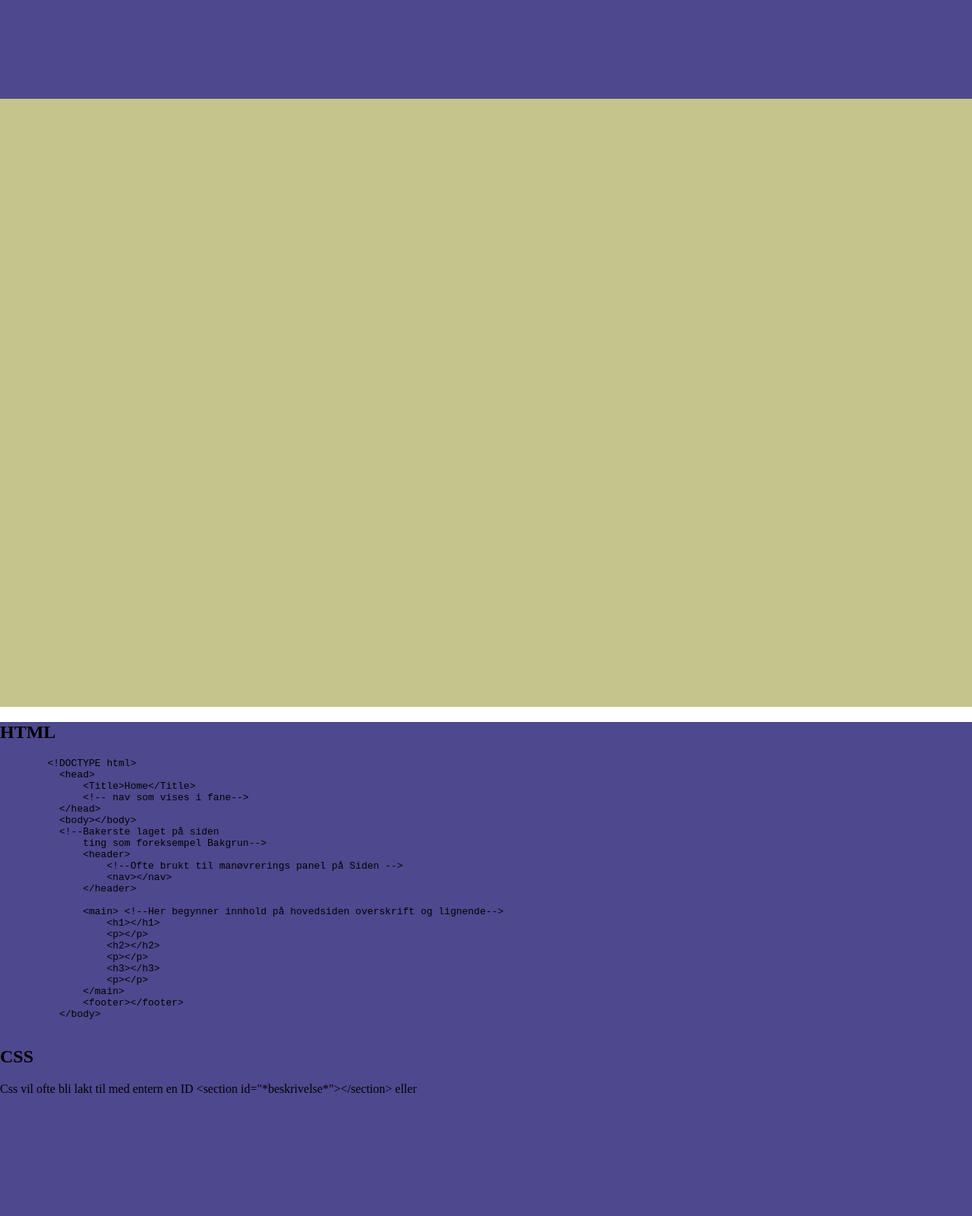
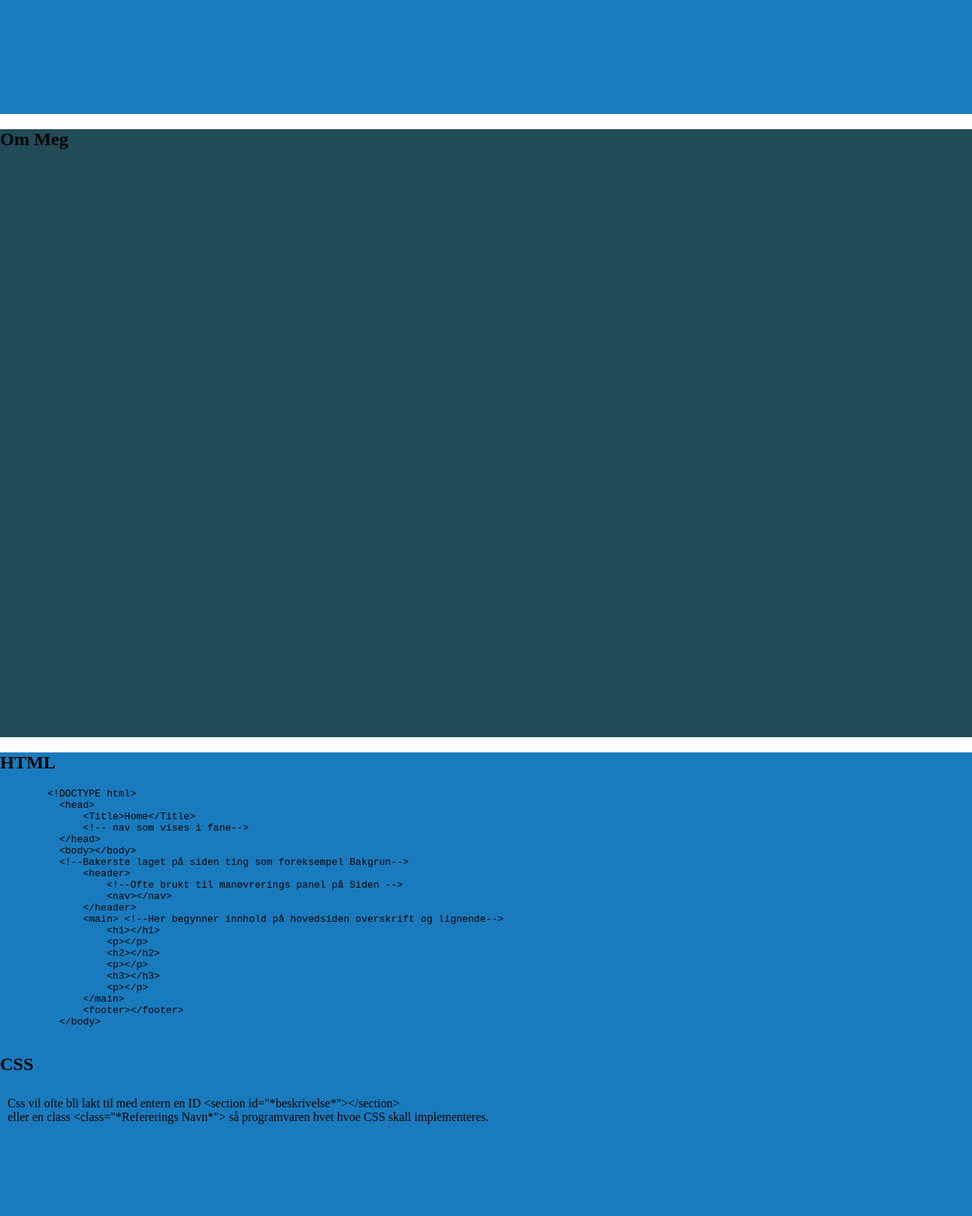
Before and after one commit to Enforsix/HTML-and-CSS-Dag-3, a website: page index.html in a window 1280 px wide. Shown: the part 740-2340 px from the top of the page at 76% size. Drawn offline with Linux system fonts and the light colour scheme.

Commit message:
color eddit

```diff
--- a/index.html
+++ b/index.html
@@ -20,10 +20,12 @@
     <main>
       <section id="HomeSection">
         <!--Hjem-->
+        <h1>Begynelsen</h1>
       </section>
 
       <section id="OmMeg">
         <!-- om meg-->
+        <h1>Om Meg</h1>
       </section>
 
       <section id="HTMLogCSS">
@@ -37,13 +39,11 @@
               &lt;!-- nav som vises i fane-->
           &lt;/head>
           &lt;body>&lt;/body>
-          &lt;!--Bakerste laget på siden
-              ting som foreksempel Bakgrun-->
+          &lt;!--Bakerste laget på siden ting som foreksempel Bakgrun-->
               &lt;header>
                   &lt;!--Ofte brukt til manøvrerings panel på Siden -->
                   &lt;nav>&lt;/nav>
               &lt;/header>
-
               &lt;main> &lt;!--Her begynner innhold på hovedsiden overskrift og lignende-->
                   &lt;h1>&lt;/h1>
                   &lt;p>&lt;/p>
@@ -56,8 +56,8 @@
           &lt;/body>
         </pre>
         <h1>CSS</h1>
-        <p>Css vil ofte bli lakt til med entern en ID &lt;section id="*beskrivelse*">&lt;/section>
-          eller
+        <p>Css vil ofte bli lakt til med entern en ID &lt;section id="*beskrivelse*">&lt;/section> <br>
+          eller en class &lt;class="*Refererings Navn*"> så programvaren hvet hvoe CSS skall implementeres.
       </section>
     </main>
     <footer>
--- a/styles.css
+++ b/styles.css
@@ -9,8 +9,8 @@ body {
 header {
   border-width: 10px;
   border-style: solid;
-  border-color: black;
-  /*Man vill få en hvot rammen om en ikke endere "margin" i <body> */
+  border-color: #8A716A;
+  /*Man vill få en hvit rammen om en ikke endere "margin" i <body> */
 }
 
 ul {
@@ -28,17 +28,17 @@ ul {
 
   section {
     height: 100vh;
-    background-color: rgb(78, 72, 142);
+    background-color: #197BBD;
   }
 
-  /* Husk "." nård eet er en clase */
+  /* Husk "." når det er en clase */
   .HomeSection {
-    background-color: rgb(128, 128, 187);
+    background-color: #125E8A;
   }
 
   /* # når man bruker ID */
   #OmMeg {
-    background-color: rgb(196, 196, 140);
+    background-color: #204B57;
   }
 
   footer {
@@ -46,3 +46,7 @@ ul {
     justify-content: center;
     color: black;
   }
+
+  p {
+    padding: 10px;
+  }
```
